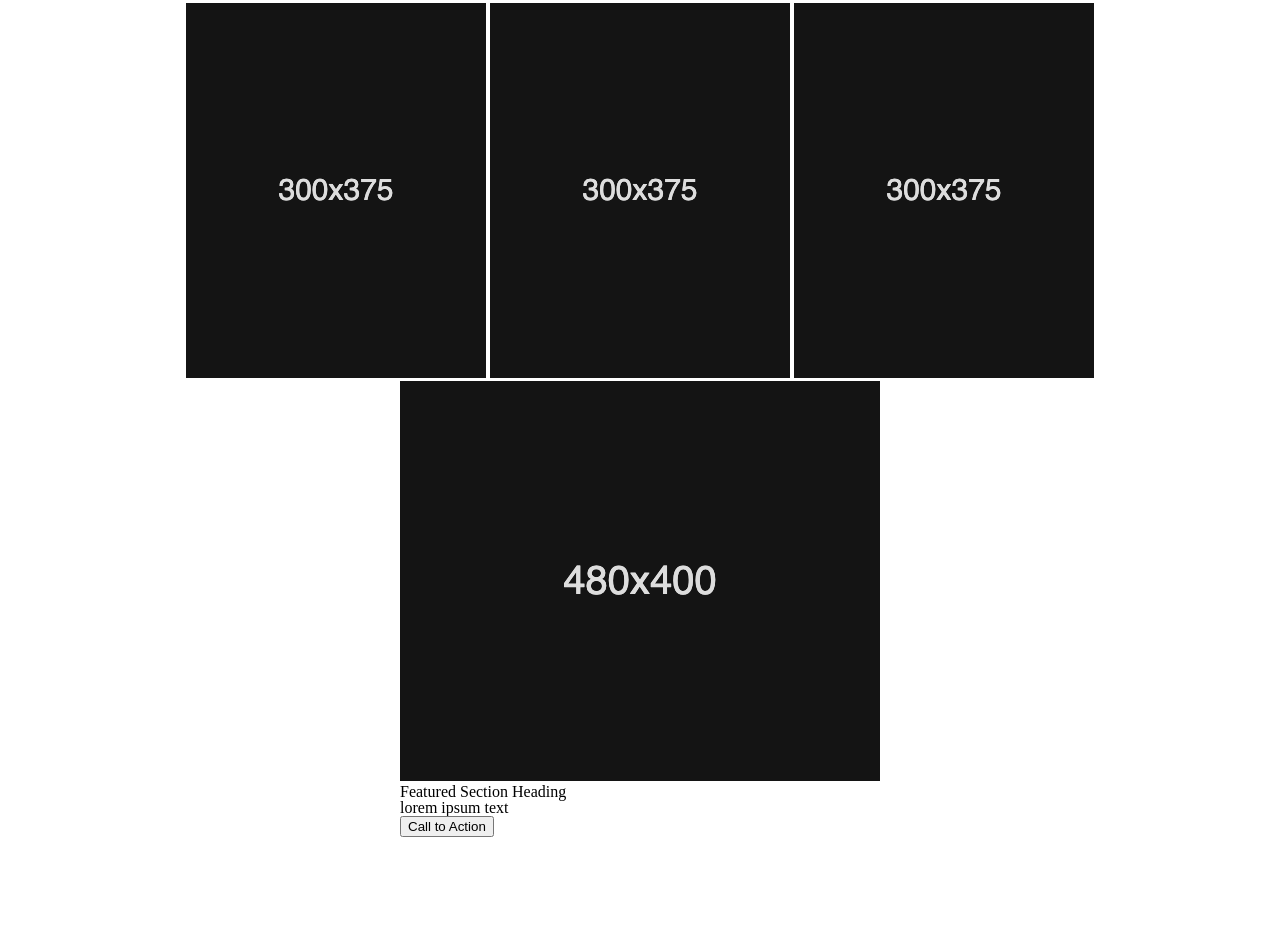
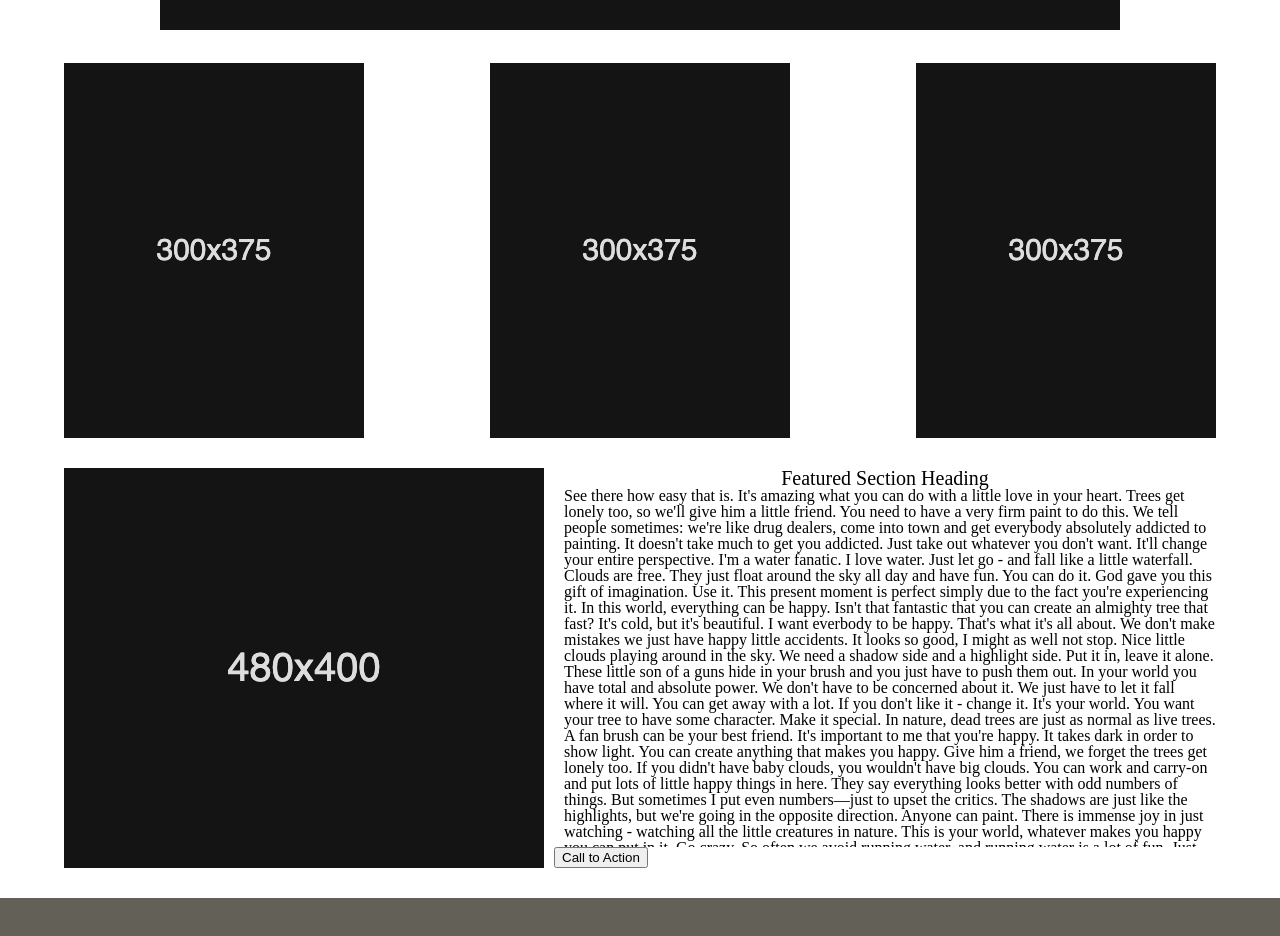
Before and after one commit to JohnnyBackus/wireframe-exercise, a plain HTML site: page index.html in a window 1280 px wide. Shown: the part 540-1476 px from the top of the page. Drawn offline with Linux system fonts and the light colour scheme.

Commit message:
other rows now complete

```diff
--- a/index.html
+++ b/index.html
@@ -8,7 +8,7 @@
   </head>
 
   <body>
-    <header>
+    <header class="flexContainer">
       <img src="images/logo.png" alt="company logo">
       <nav>
         <ul>
@@ -21,19 +21,43 @@
     </header>
 
     <main>
-      <section class="heroImage">
+      <section class="flexContainer heroImage">
         <img src="images/hero.png" alt="">
       </section>
-      <section class="bannerImages">
+      <section class="flexContainer bannerImages">
         <img src="images/sub_banner1.png" alt="">
         <img src="images/sub_banner2.png" alt="">
         <img src="images/sub_banner3.png" alt="">
       </section>
-      <section class="featuredSection">
+      <section class="flexContainer featuredSection">
         <img src="images/feature_banner.png" alt="">
-        <h2>Featured Section Heading</h2>
-        <article>lorem ipsum text</article>
-        <button>Call to Action</button>
+        <div>
+          <h2>Featured Section Heading</h2>
+          <div class="scroll">
+            <article>
+              See there how easy that is. It's amazing what you can do with a little love in your heart. Trees get lonely too, so we'll give him a little friend.
+
+              You need to have a very firm paint to do this. We tell people sometimes: we're like drug dealers, come into town and get everybody absolutely addicted to painting. It doesn't take much to get you addicted. Just take out whatever you don't want. It'll change your entire perspective. I'm a water fanatic. I love water. Just let go - and fall like a little waterfall.
+
+              Clouds are free. They just float around the sky all day and have fun. You can do it. God gave you this gift of imagination. Use it.
+
+              This present moment is perfect simply due to the fact you're experiencing it. In this world, everything can be happy. Isn't that fantastic that you can create an almighty tree that fast? It's cold, but it's beautiful.
+
+              I want everbody to be happy. That's what it's all about. We don't make mistakes we just have happy little accidents. It looks so good, I might as well not stop.
+
+              Nice little clouds playing around in the sky. We need a shadow side and a highlight side. Put it in, leave it alone. These little son of a guns hide in your brush and you just have to push them out. In your world you have total and absolute power. We don't have to be concerned about it. We just have to let it fall where it will.
+
+              You can get away with a lot. If you don't like it - change it. It's your world. You want your tree to have some character. Make it special. In nature, dead trees are just as normal as live trees. A fan brush can be your best friend. It's important to me that you're happy.
+
+              It takes dark in order to show light. You can create anything that makes you happy. Give him a friend, we forget the trees get lonely too. If you didn't have baby clouds, you wouldn't have big clouds.
+
+              You can work and carry-on and put lots of little happy things in here. They say everything looks better with odd numbers of things. But sometimes I put even numbers—just to upset the critics. The shadows are just like the highlights, but we're going in the opposite direction. Anyone can paint. There is immense joy in just watching - watching all the little creatures in nature.
+
+              This is your world, whatever makes you happy you can put in it. Go crazy. So often we avoid running water, and running water is a lot of fun. Just let this happen. We just let this flow right out of our minds. I can't think of anything more rewarding than being able to express yourself to others through painting. That's a son of a gun of a cloud.
+            </article>
+          </div>
+          <button>Call to Action</button>
+        </div>
       </section>
     </main>
 
--- a/styles/style.css
+++ b/styles/style.css
@@ -3,7 +3,9 @@ body {
     display: flex;
     flex-direction: column;
 }
-
+.flexContainer{
+     margin-bottom: 30px;
+}
 header {
     align-items: center;
     background-color: #636057;
@@ -17,12 +19,6 @@ header img {
 margin-left: 10%;
 }
 
-main {
-    align-items: center;
-    display: flex;
-    flex-direction: column;
-    width: 90%;
-}
 
 nav {
     flex: 1;
@@ -32,22 +28,65 @@ nav ul {
     display: flex;
     flex-direction: row;
     justify-content: space-evenly;
- }
+}
 
 nav li {
     display: flex;
     flex-direction: row;
 }
 
-.bannerImages {
-    flex-direction: row;
+main {
+    align-items: center;
+    display: flex;
+    flex-direction: column;
+    width: 90%;
 }
 
-.featuredSection {
+.bannerImages {
+    display: flex;
     flex-direction: row;
+    justify-content: space-between;
+    width: 100%;
+}
+
+.flexContainer.featuredSection {
+    display: flex;
+    flex-direction: row;
+    height: 400px;
+    width: 100%;
+}
+
+.flexContainer.featuredSection img {
+    align-self:flex-start;
+}
+
+.flexContainer.featuredSection div {
+    display: flex;
+    flex-direction: column;
+    flex: 1;
+    margin-left: 10px;
+}
+
+.flexContainer.featuredSection h2 {
+    font-size: 15pt;
+    text-align: center;
+}
+
+.scroll {
+    overflow: auto;
+    text-overflow: ellipsis;
+
+}
+
+article {
+}
+
+button {
+    align-self: flex-start;
 }
 
 footer {
+    background-color: #636057;
     height: 100px;
     width: 100%;
 }
```
